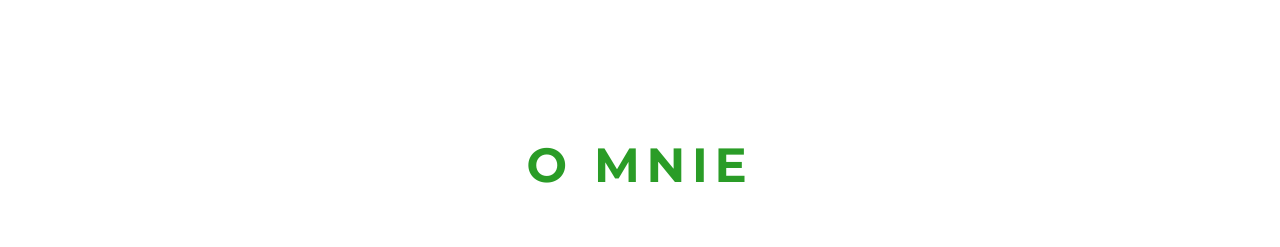
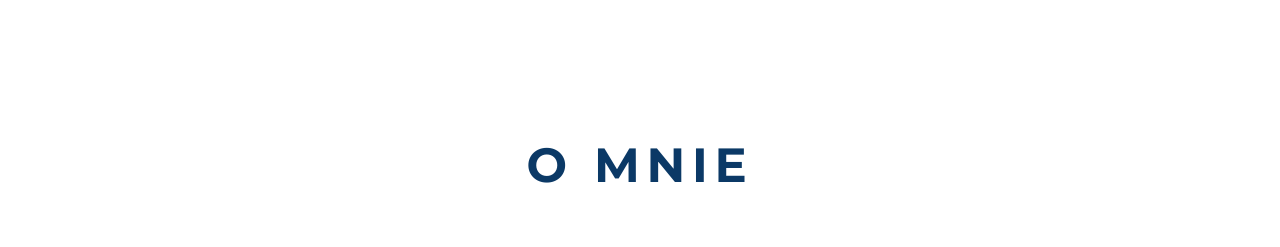
Before and after one commit to paweldudzinski/agnieszkaprostko, a plain HTML site: page site/index2.html in a window 1280 px wide. Shown: the part 705-952 px from the top of the page. Drawn offline with Linux system fonts and the light colour scheme.

Commit message:
More more

```diff
--- a/site/css/style2.css
+++ b/site/css/style2.css
@@ -122,7 +122,7 @@ article:hover {
 }
 
 .primary-color {
-  color: #2a9c27;
+  color: #0B3966;
 }
 
 .center {
```
Also changed, not shown: site/images/h-bg.jpg, site/images/logo.png, 1 other file.
